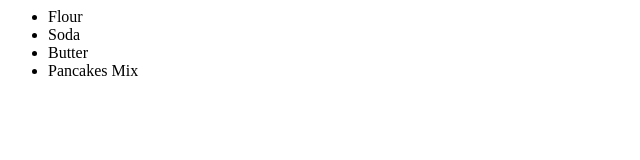
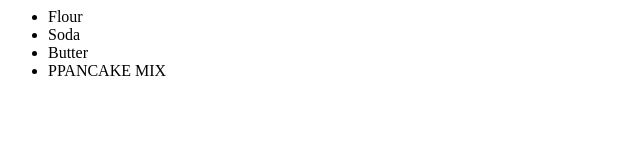
Before and after one commit to JMF2012/grocerylist, a plain HTML site: page index.html in a window 1280 px wide. Shown: the full height of the page, 0-640 px from the left. Drawn offline with Linux system fonts and the light colour scheme.

```diff
--- a/index.html
+++ b/index.html
@@ -4,7 +4,7 @@
 			<li>Flour</li>
 			<li>Soda</li>
 			<li>Butter</li>
-			<li>Pancakes Mix</li>
+			<li>PPANCAKE MIX</li>
 		</ul>
 	</body>
 <html>
```
